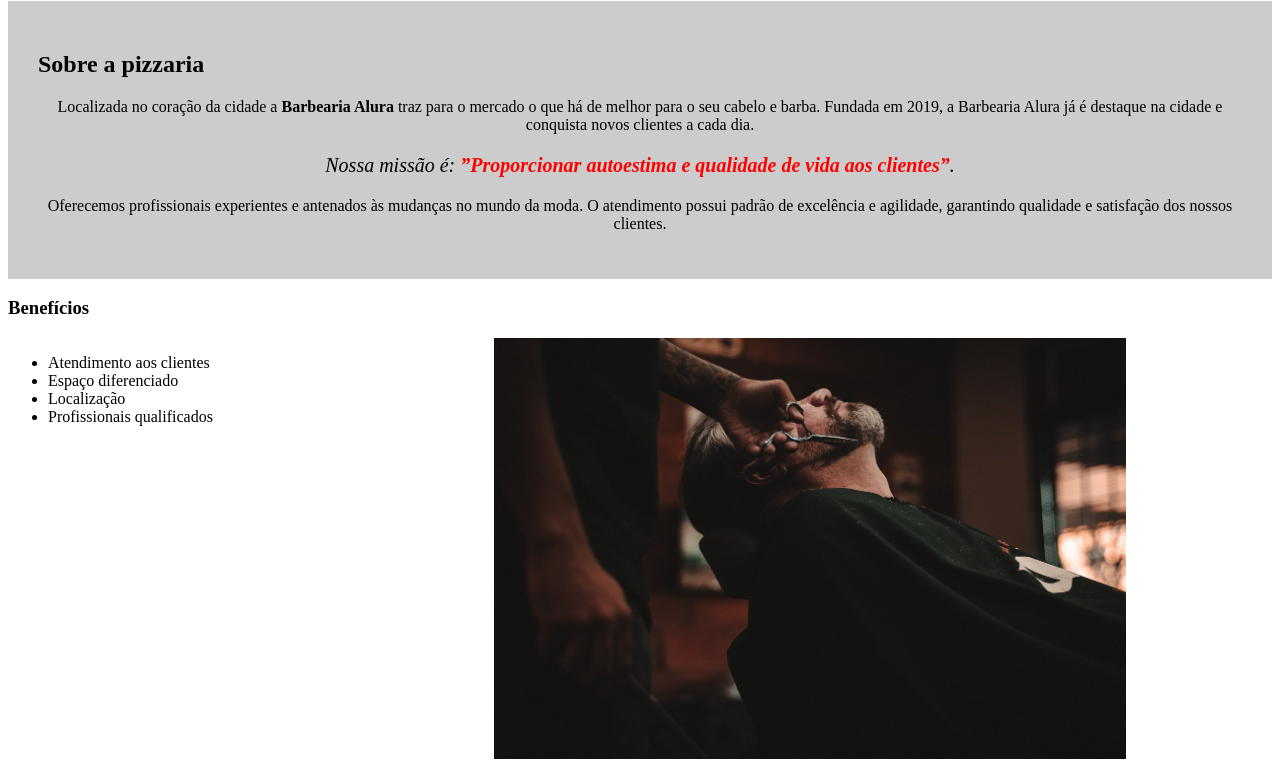
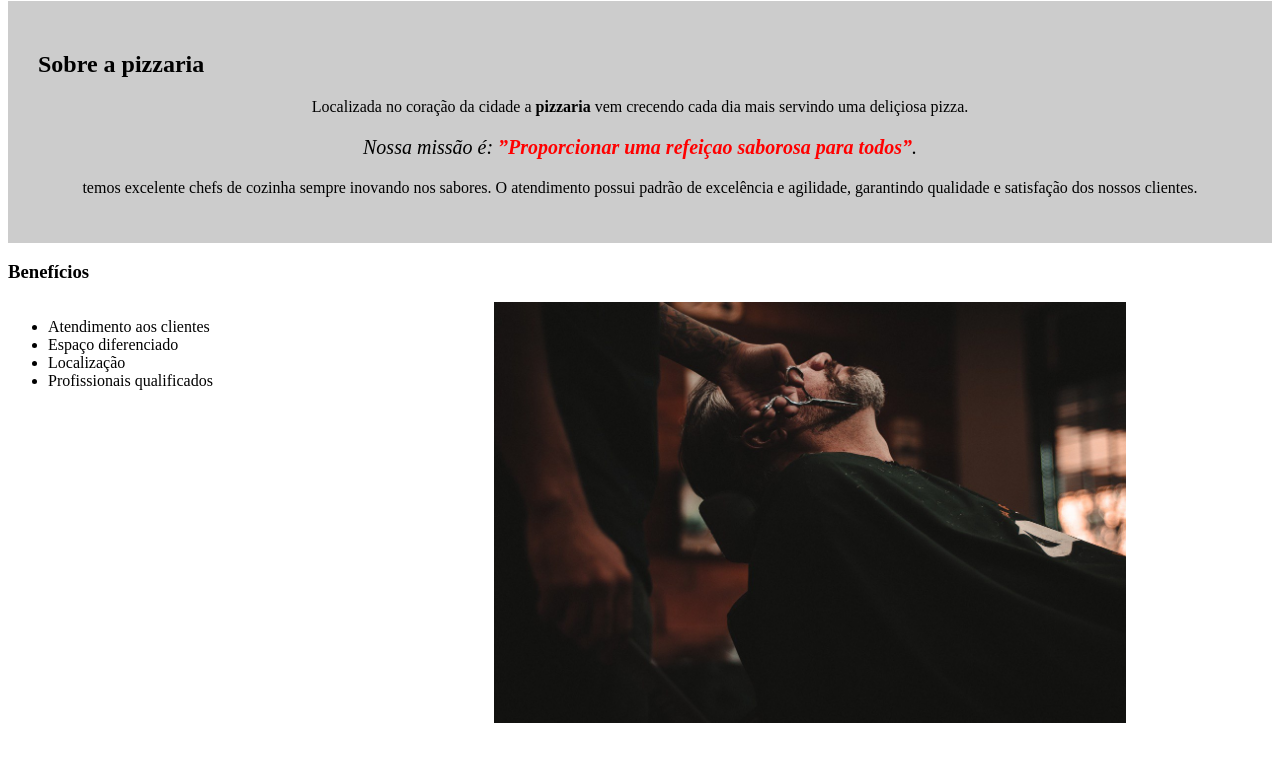
Before and after one commit to redninja015/pizzaria, a plain HTML site: page index.html in a window 1280 px wide. Shown: the part 99-870 px from the top of the page. After the commit the page ends 834 px from the top, so only its background shows below. Drawn offline with Linux system fonts and the light colour scheme.

Commit message:
Update index.html

```diff
--- a/index.html
+++ b/index.html
@@ -13,9 +13,9 @@
 <img id="banner" src="banner.jpg">
 <div class="principal">
 <h2 class=”titulo-centralizado”>Sobre a pizzaria</h2>
-<p>Localizada no coração da cidade a <strong>Barbearia Alura</strong> traz para o mercado o que há de melhor para o seu cabelo e barba. Fundada em 2019, a Barbearia Alura já é destaque na cidade e conquista novos clientes a cada dia.</p>
-<p id="missao"><em>Nossa missão é: <strong>”Proporcionar autoestima e qualidade de vida aos clientes”</strong>.</em></p>
-<p>Oferecemos profissionais experientes e antenados às mudanças no mundo da moda. O atendimento possui padrão de excelência e agilidade, garantindo qualidade e satisfação dos nossos clientes.</p>
+<p>Localizada no coração da cidade a <strong>pizzaria</strong> vem crecendo cada dia mais servindo uma deliçiosa pizza.</p>
+<p id="missao"><em>Nossa missão é: <strong>”Proporcionar uma refeiçao saborosa para todos”</strong>.</em></p>
+<p>temos excelente chefs de cozinha sempre inovando nos sabores. O atendimento possui padrão de excelência e agilidade, garantindo qualidade e satisfação dos nossos clientes.</p>
 </div class="principal">
 <div class="benefícios">
 <h3 class=”titulo-centralizado”>Benefícios</h3>
```
